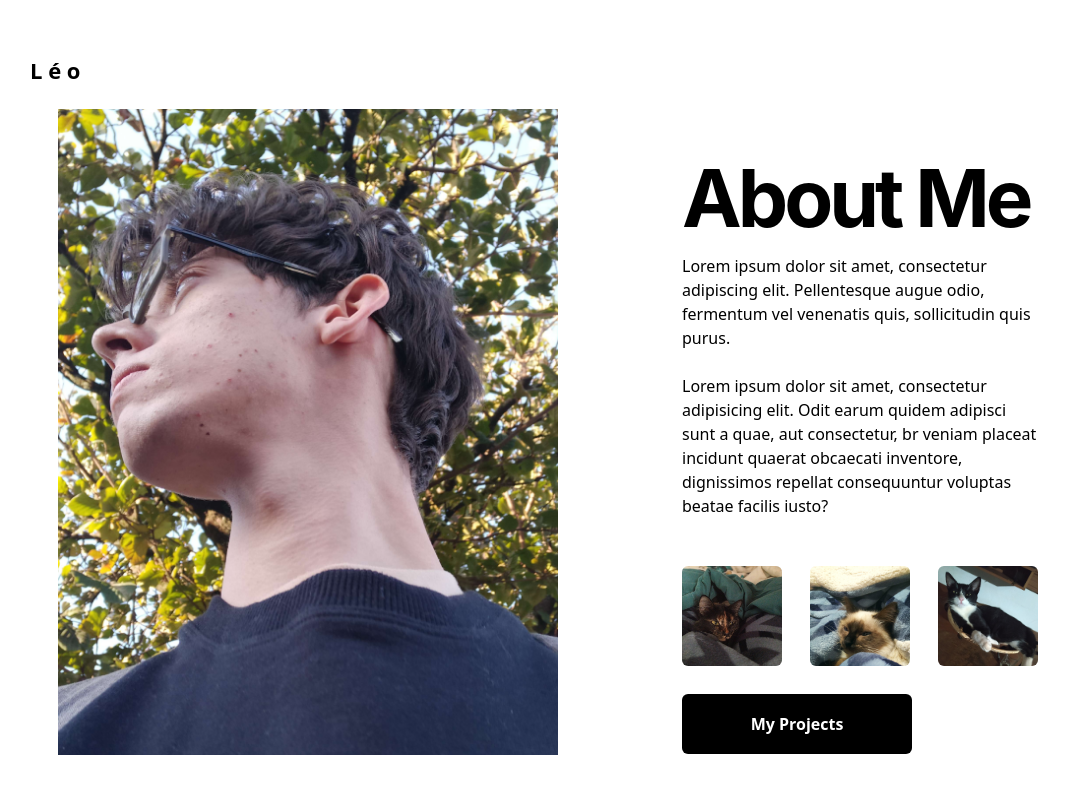
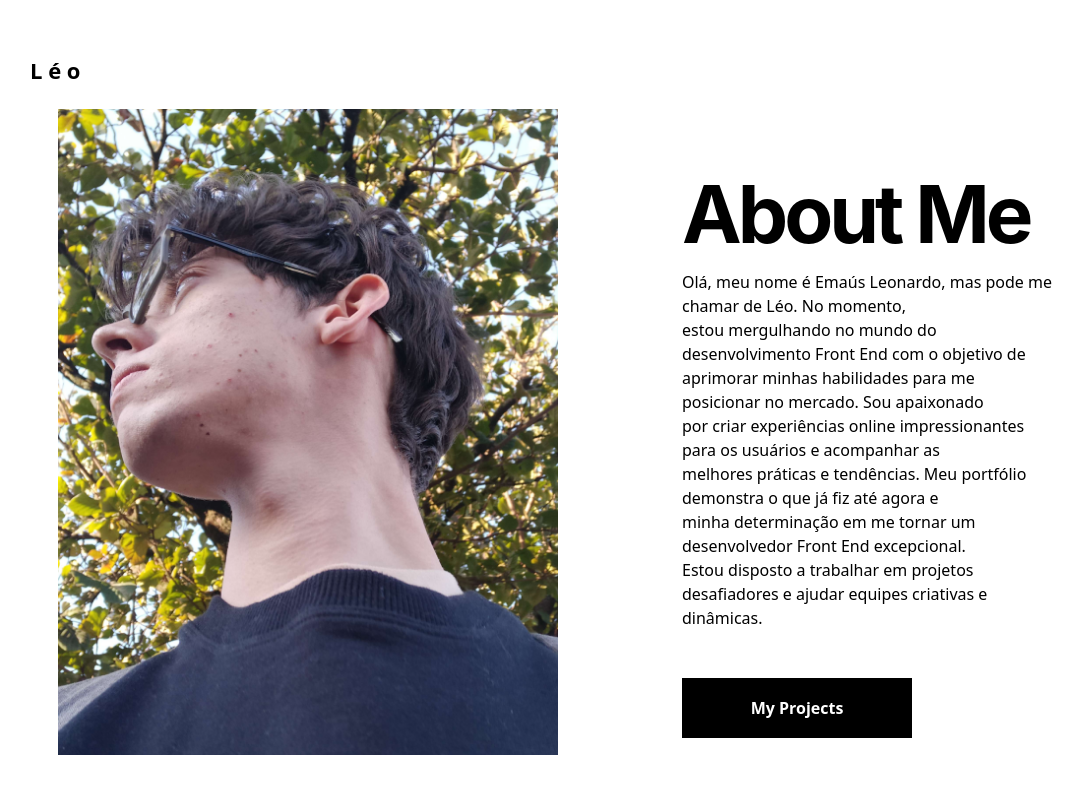
Before and after one commit to Emaus-Leonardo/Portfolio-Leo-React, a React (Vite) app: page /about in a window 1280 px wide. Shown: the top 794 px of the page, without its empty margins (70-1153 px from the left). Built offline with nearby package versions, Linux system fonts and the light colour scheme.

Commit message:
ajustes about and home responssive

```diff
--- /dev/null
+++ b/src/components/Cards.jsx
@@ -0,0 +1,20 @@
+import React from 'react'
+
+function Cards() {
+  return (
+    <section>
+        <h3>Titulo do Projeto</h3>
+        <p>Texto Descritivo do projeto</p>
+        <div>
+            <div>
+
+            </div>
+            <button>
+                seta
+            </button>
+        </div>
+    </section>
+  )
+}
+
+export default Cards
--- a/src/pages/About/index.jsx
+++ b/src/pages/About/index.jsx
@@ -43,64 +43,22 @@ function About() {
             animate={{ opacity: 1, y: 0 }}
             exit={{ opacity: 0, y: "80%" }}
             transition={Smooth}
-            className="flex-1 pt-36 pb-14 lg:pt-0 lg:w-auto z-10 flex flex-col justify-center items-center lg:items-start mx-7 lg:mt-24"
+            className="flex-1 pt-56 pb-14 lg:pt-0 lg:w-auto z-10 flex flex-col justify-center items-center lg:items-start mx-7 lg:mt-24"
           >
             <h1 className="h1 font-bold">About Me</h1>
             <p className="mb-12">
-              Lorem ipsum dolor sit amet, consectetur adipiscing elit.
-              Pellentesque augue odio,
-              <br /> fermentum vel venenatis quis, sollicitudin quis purus.
-              <br />
-              <br />
-              Lorem ipsum dolor sit amet, consectetur adipisicing elit. Odit
-              earum quidem adipisci <br /> sunt a quae, aut consectetur, br
-              veniam placeat incidunt quaerat obcaecati inventore, <br />{" "}
-              dignissimos repellat consequuntur voluptas beatae facilis iusto?
+              Olá, meu nome é Emaús Leonardo, mas pode me chamar de Léo. No
+              momento, <br /> estou mergulhando no mundo do desenvolvimento Front End
+              com o objetivo de <br /> aprimorar minhas habilidades para me posicionar
+              no mercado. Sou apaixonado <br /> por criar experiências online
+              impressionantes para os usuários e acompanhar as <br /> melhores práticas
+              e tendências. Meu portfólio demonstra o que já fiz até agora e <br />
+              minha determinação em me tornar um desenvolvedor Front End
+              excepcional. <br /> Estou disposto a trabalhar em projetos desafiadores e
+              ajudar equipes criativas e <br /> dinâmicas.
             </p>
-            <motion.div
-              initial={{ opacity: 0, y: "80%" }}
-              animate={{ opacity: 1, y: 0 }}
-              exit={{ opacity: 0, y: "60%" }}
-              transition={Smooth}
-              className="flex justify-center items-center gap-7"
-            >
-              <div className="w-[100px] h-[100px] relative overflow-hidden rounded-md">
-                <motion.img
-                  src={Mugetsu}
-                  alt=""
-                  whileHover={{ scale: 1.1 }}
-                  transition={Smooth}
-                />
-              </div>
-              <motion.div
-                initial={{ opacity: 0, y: "40%" }}
-                animate={{ opacity: 1, y: 0 }}
-                exit={{ opacity: 0, y: "40%" }}
-                transition={Smooth}
-                className="w-[100px] h-[100px] relative overflow-hidden rounded-md"
-              >
-                <motion.img
-                  src={Hiro}
-                  alt=""
-                  whileHover={{ scale: 1.1 }}
-                  transition={Smooth}
-                />
-              </motion.div>
-              <motion.div
-                initial={{ opacity: 0, y: "60%" }}
-                animate={{ opacity: 1, y: 0 }}
-                exit={{ opacity: 0, y: "80%" }}
-                transition={Smooth}
-                className="w-[100px] h-[100px] relative overflow-hidden rounded-md"
-              >
-                <motion.img
-                  src={Haku}
-                  alt=""
-                  whileHover={{ scale: 1.1 }}
-                  transition={Smooth}
-                />
-              </motion.div>
-            </motion.div>
+
+
             <motion.div
               initial={{ opacity: 0, y: "100%" }}
               animate={{ opacity: 1, y: 0 }}
@@ -109,7 +67,8 @@ function About() {
             >
               <Link
                 to="/projects"
-                className="w-[230px] h-[60px] bg-[black] flex justify-center items-center rounded-md text-white font-bold mt-7 hover:shadow-lg transition-all"
+                className="w-[230px] h-[60px] bg-[black] flex justify-center items-center
+                text-white font-bold mt- hover:shadow-lg transition-all"
               >
                 My Projects
               </Link>
--- /dev/null
+++ b/src/pages/About/teste.jsx
@@ -0,0 +1,44 @@
+<motion.div
+  initial={{ opacity: 0, y: "80%" }}
+  animate={{ opacity: 1, y: 0 }}
+  exit={{ opacity: 0, y: "60%" }}
+  transition={Smooth}
+  className="flex justify-center items-center gap-7"
+>
+  <div className="w-[100px] h-[100px] relative overflow-hidden rounded-md">
+    <motion.img
+      src={Mugetsu}
+      alt=""
+      whileHover={{ scale: 1.1 }}
+      transition={Smooth}
+    />
+  </div>
+  <motion.div
+    initial={{ opacity: 0, y: "40%" }}
+    animate={{ opacity: 1, y: 0 }}
+    exit={{ opacity: 0, y: "40%" }}
+    transition={Smooth}
+    className="w-[100px] h-[100px] relative overflow-hidden rounded-md"
+  >
+    <motion.img
+      src={Hiro}
+      alt=""
+      whileHover={{ scale: 1.1 }}
+      transition={Smooth}
+    />
+  </motion.div>
+  <motion.div
+    initial={{ opacity: 0, y: "60%" }}
+    animate={{ opacity: 1, y: 0 }}
+    exit={{ opacity: 0, y: "80%" }}
+    transition={Smooth}
+    className="w-[100px] h-[100px] relative overflow-hidden rounded-md"
+  >
+    <motion.img
+      src={Haku}
+      alt=""
+      whileHover={{ scale: 1.1 }}
+      transition={Smooth}
+    />
+  </motion.div>
+</motion.div>;
--- a/src/pages/Home/index.jsx
+++ b/src/pages/Home/index.jsx
@@ -53,9 +53,13 @@ function Home() {
         animate={{ opacity: 1, x: 0 }}
         exit={{ opacity: 0, x: "80%" }}
         transition={Smooth}
-        className="absolute mix-blend-difference -left-96 top-32 lg:-left-56 lg:-top-0 xl:-left-72 xl:-top-0 xxl:left-3 xxl:-top-16"
+        className="absolute mix-blend-difference -left-[400px] top-32
+        md:-left-[700px]
+        lg:-left-[700px] lg:-top-0
+        xl:-left-[700px] xl:-top-0
+        xxl:-left-[500px] xxl:-top-12"
       >
-        <img src={teste} className="w-[3500px] h-[1000px] " />
+        <img src={teste} className="w-[3500px] h-[1260px]  " />
       </motion.div>
 
       <div className="container mx-auto h-full relative mix-blend-difference">
```
